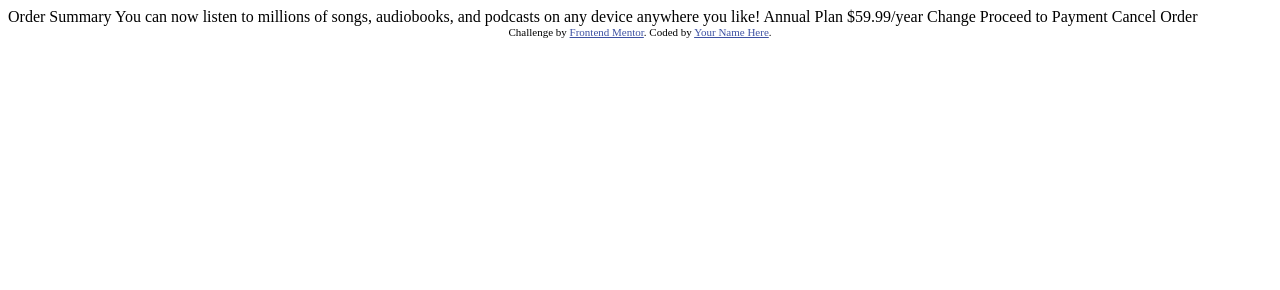
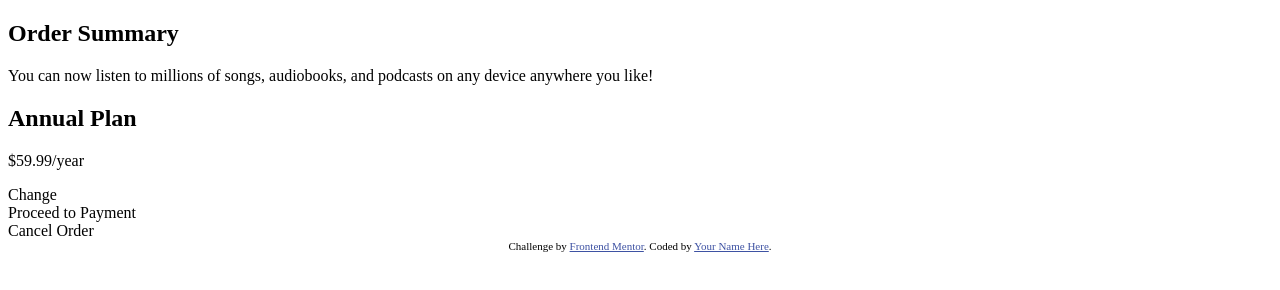
Before and after one commit to joaojgabriel/order-summary, a plain HTML site: page index.html in a window 1280 px wide. Drawn offline with Linux system fonts and the light colour scheme.

Commit message:
structured HTML

```diff
--- a/index.html
+++ b/index.html
@@ -1,37 +1,53 @@
 <!DOCTYPE html>
 <html lang="en">
   <head>
-  <meta charset="UTF-8">
-  <meta name="viewport" content="width=device-width, initial-scale=1.0"> <!-- displays site properly based on user's device -->
+    <meta charset="UTF-8" />
+    <meta name="viewport" content="width=device-width, initial-scale=1.0" />
+    <!-- displays site properly based on user's device -->
 
-  <link rel="icon" type="image/png" sizes="32x32" href="./images/favicon-32x32.png">
+    <link
+      rel="icon"
+      type="image/png"
+      sizes="32x32"
+      href="./images/favicon-32x32.png"
+    />
 
-  <title>Frontend Mentor | Order summary card</title>
+    <title>Order summary card</title>
 
-  <!-- Feel free to remove these styles or customise in your own stylesheet 👍 -->
     <style>
-    .attribution { font-size: 11px; text-align: center; }
-    .attribution a { color: hsl(228, 45%, 44%); }
+      .attribution {
+        font-size: 11px;
+        text-align: center;
+      }
+      .attribution a {
+        color: hsl(228, 45%, 44%);
+      }
     </style>
   </head>
   <body>
-
-  Order Summary
-
-  You can now listen to millions of songs, audiobooks, and podcasts on any
-  device anywhere you like!
-
-  Annual Plan
-  $59.99/year
-
-  Change
-
-  Proceed to Payment
-  Cancel Order
-
-  <div class="attribution">
-    Challenge by <a href="https://www.frontendmentor.io?ref=challenge" target="_blank">Frontend Mentor</a>.
-    Coded by <a href="#">Your Name Here</a>.
+    <main>
+      <article class="card">
+        <h1>Order Summary</h1>
+        <p>
+          You can now listen to millions of songs, audiobooks, and podcasts on
+          any device anywhere you like!
+        </p>
+        <section class="plan">
+          <div class="info">
+            <h2>Annual Plan</h2>
+            <p>$59.99/year</p>
           </div>
+          <span class="change"> Change </span>
+        </section>
+        <div class="proceed">Proceed to Payment</div>
+        <div class="cancel">Cancel Order</div>
+      </article>
+    </main>
+    <footer class="attribution">
+      Challenge by
+      <a href="https://www.frontendmentor.io?ref=challenge" target="_blank"
+        >Frontend Mentor</a
+      >. Coded by <a href="#">Your Name Here</a>.
+    </footer>
   </body>
 </html>
```
Lines whose indentation alone changed are shown as unchanged.
